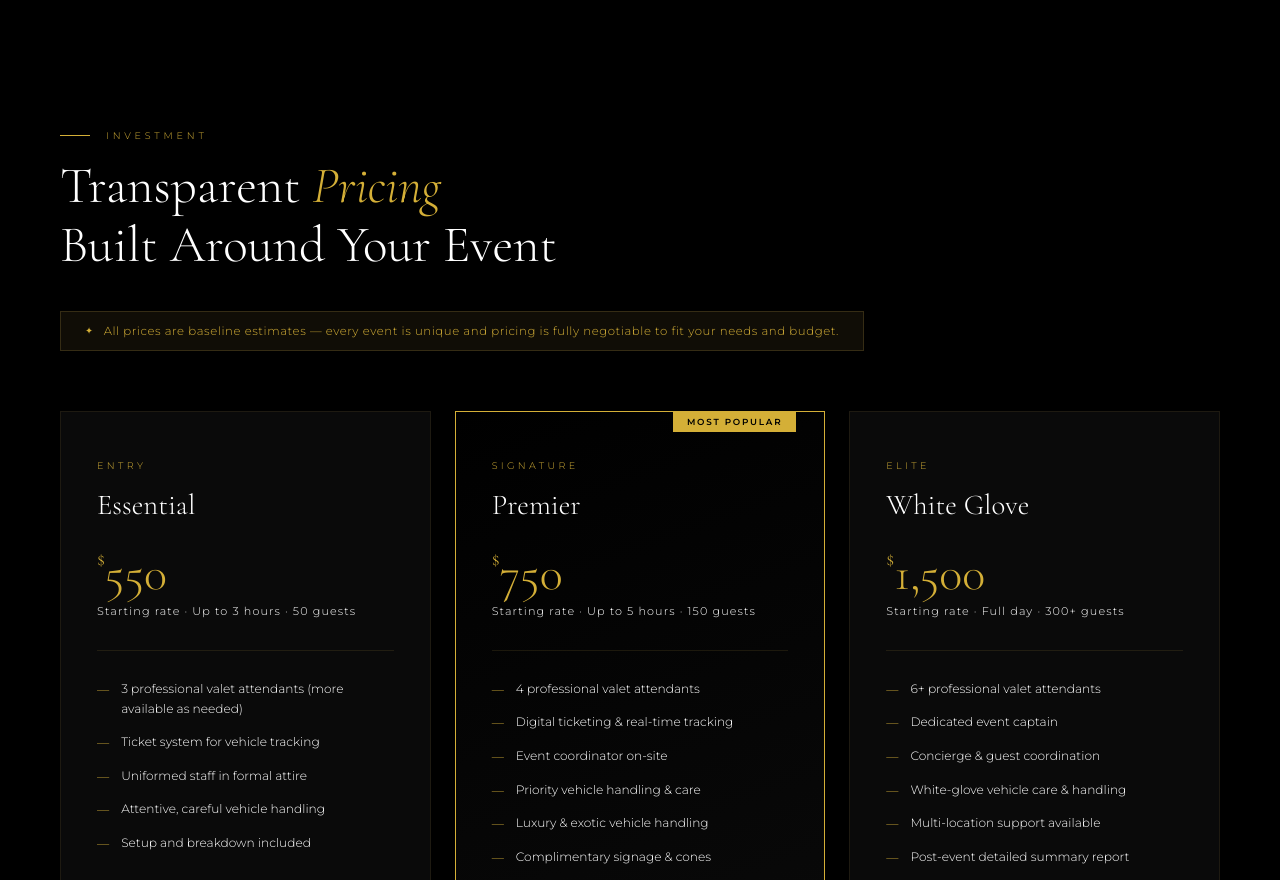
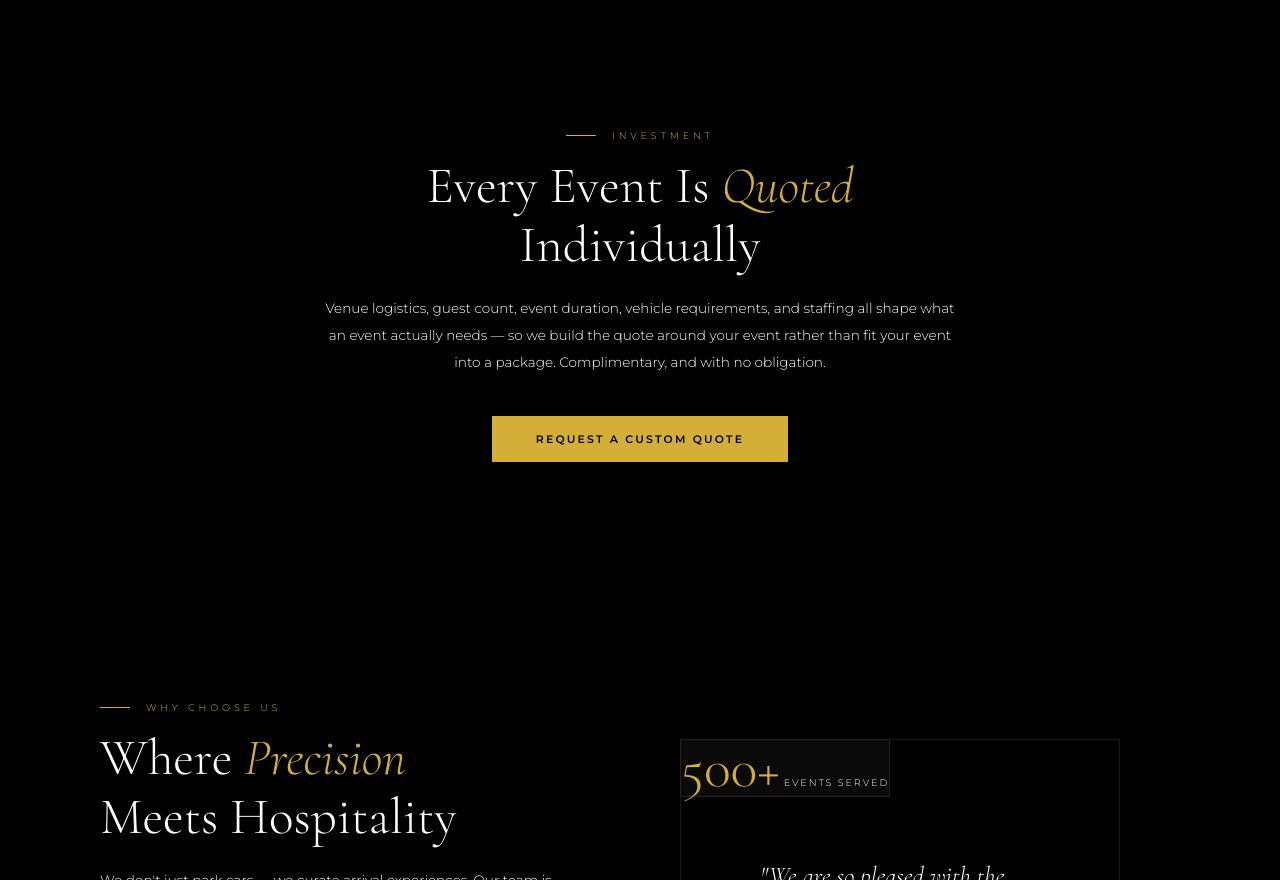
Before and after one commit to angadhuppal-cpu/prestigevalet.agency, a plain HTML site: page index.html in a window 1280 px wide. Shown: the part 1920-2800 px from the top of the page. Drawn offline with nearby package versions, Linux system fonts and the light colour scheme.

Commit message:
Refactor pricing section to quote section

```diff
--- a/index.html
+++ b/index.html
@@ -400,182 +400,94 @@
     color: var(--muted);
   }
 
-  /* PRICING */
-  #pricing {
+  /* QUOTE */
+  #quote {
     background: var(--dark-2);
     max-width: none;
     padding: 120px 60px;
   }
 
-  #pricing .inner {
-    max-width: 1200px;
+  #quote .inner {
+    max-width: 760px;
     margin: 0 auto;
+    display: flex;
+    flex-direction: column;
+    align-items: center;
+    text-align: center;
   }
 
-  .pricing-note {
-    display: inline-flex;
-    align-items: center;
-    gap: 10px;
-    background: rgba(201,168,76,0.08);
-    border: 1px solid rgba(201,168,76,0.2);
-    padding: 12px 24px;
-    margin-top: 16px;
-    margin-bottom: 60px;
-    font-size: 0.73rem;
-    color: var(--gold);
-    letter-spacing: 0.05em;
+  #quote .section-label { justify-content: center; }
+
+  .quote-body {
+    font-size: 0.85rem;
+    line-height: 2;
+    color: var(--muted);
+    max-width: 640px;
+    margin-bottom: 40px;
   }
 
-  .pricing-note::before { content: '✦'; font-size: 0.6rem; }
+  /* REVIEWS */
+  #reviews { border-top: 1px solid rgba(201,168,76,0.1); }
 
-  .pricing-grid {
+  .reviews-grid {
     display: grid;
     grid-template-columns: repeat(3, 1fr);
     gap: 24px;
-    margin-bottom: 60px;
+    margin-top: 56px;
+    align-items: start;
   }
 
-  .pricing-card {
+  .review-card {
+    border: 1px solid rgba(201,168,76,0.15);
     background: var(--dark-3);
-    border: 1px solid rgba(201,168,76,0.1);
-    padding: 48px 36px;
-    position: relative;
+    padding: 40px 32px;
+    display: flex;
+    flex-direction: column;
     transition: all 0.4s;
   }
 
-  .pricing-card.featured {
-    border-color: var(--gold);
-    background: linear-gradient(160deg, #000000 0%, var(--dark-3) 100%);
-  }
-
-  .pricing-card.featured::after {
-    content: 'MOST POPULAR';
-    position: absolute;
-    top: -1px;
-    right: 28px;
-    background: var(--gold);
-    color: var(--dark);
-    font-size: 0.55rem;
-    font-weight: 600;
-    letter-spacing: 0.2em;
-    padding: 5px 14px;
-  }
-
-  .pricing-card:hover:not(.featured) {
-    border-color: rgba(201,168,76,0.3);
+  .review-card:hover {
+    border-color: rgba(201,168,76,0.45);
     transform: translateY(-4px);
   }
 
-  .pricing-tier {
-    font-size: 0.6rem;
-    letter-spacing: 0.35em;
-    text-transform: uppercase;
+  .review-stars {
     color: var(--gold);
-    margin-bottom: 16px;
+    font-size: 0.8rem;
+    letter-spacing: 0.25em;
+    margin-bottom: 22px;
   }
 
-  .pricing-name {
-    font-family: 'Cormorant Garamond', serif;
-    font-size: 1.8rem;
-    font-weight: 300;
-    color: var(--off-white);
+  .review-text {
+    font-size: 0.8rem;
+    line-height: 2;
+    color: var(--muted);
+    flex: 1;
     margin-bottom: 28px;
   }
 
-  .pricing-price {
-    font-family: 'Cormorant Garamond', serif;
-    font-size: 3rem;
-    font-weight: 300;
-    color: var(--gold);
-    line-height: 1;
-    margin-bottom: 6px;
+  .review-meta {
+    border-top: 1px solid rgba(201,168,76,0.12);
+    padding-top: 20px;
+    display: flex;
+    flex-direction: column;
+    gap: 6px;
   }
 
-  .pricing-price sup {
-    font-size: 1.2rem;
-    vertical-align: top;
-    margin-top: 8px;
+  .review-name {
+    font-size: 0.72rem;
+    font-weight: 500;
+    letter-spacing: 0.15em;
+    text-transform: uppercase;
+    color: var(--off-white);
   }
 
-  .pricing-period {
-    font-size: 0.7rem;
-    color: var(--muted);
-    letter-spacing: 0.1em;
-    margin-bottom: 32px;
+  .review-date {
+    font-size: 0.62rem;
+    letter-spacing: 0.15em;
+    text-transform: uppercase;
+    color: var(--gold-dim);
   }
-
-  .pricing-divider {
-    width: 100%;
-    height: 1px;
-    background: rgba(201,168,76,0.12);
-    margin-bottom: 28px;
-  }
-
-  .pricing-features {
-    list-style: none;
-    margin-bottom: 36px;
-  }
-
-  .pricing-features li {
-    display: flex;
-    align-items: flex-start;
-    gap: 12px;
-    font-size: 0.76rem;
-    color: var(--text);
-    line-height: 1.7;
-    margin-bottom: 12px;
-  }
-
-  .pricing-features li::before {
-    content: '—';
-    color: var(--gold);
-    flex-shrink: 0;
-    margin-top: 1px;
-  }
-
-  .pricing-cta {
-    display: block;
-    text-align: center;
-    padding: 14px;
-    font-size: 0.65rem;
-    font-weight: 600;
-    letter-spacing: 0.2em;
-    text-transform: uppercase;
-    text-decoration: none;
-    transition: all 0.3s;
-  }
-
-  .pricing-card:not(.featured) .pricing-cta {
-    border: 1px solid rgba(201,168,76,0.3);
-    color: var(--gold);
-  }
-
-  .pricing-card:not(.featured) .pricing-cta:hover {
-    background: rgba(201,168,76,0.1);
-  }
-
-  .pricing-card.featured .pricing-cta {
-    background: var(--gold);
-    color: var(--dark);
-  }
-
-  .pricing-card.featured .pricing-cta:hover {
-    background: var(--gold-light);
-  }
-
-  .pricing-disclaimer {
-    text-align: center;
-    font-size: 0.75rem;
-    color: var(--muted);
-    line-height: 1.9;
-    max-width: 640px;
-    margin: 0 auto;
-    padding: 32px;
-    border: 1px solid rgba(201,168,76,0.1);
-    background: rgba(201,168,76,0.03);
-  }
-
-  .pricing-disclaimer strong { color: var(--gold); font-weight: 500; }
 
   /* WHY US */
   .why-grid {
@@ -999,11 +911,11 @@
     .nav-links { display: none; }
 
     section { padding: 80px 24px; }
-    #pricing, #contact { padding: 80px 24px; }
+    #quote, #contact { padding: 80px 24px; }
     footer { padding: 40px 24px; flex-direction: column; align-items: flex-start; }
 
     .services-grid { grid-template-columns: 1fr; }
-    .pricing-grid { grid-template-columns: 1fr; }
+    .reviews-grid { grid-template-columns: 1fr; }
     .why-grid { grid-template-columns: 1fr; }
     .why-visual { display: none; }
     .process-steps { grid-template-columns: 1fr 1fr; }
@@ -1019,7 +931,7 @@
   <a href="#" class="nav-logo">Prestige <span>Valet Co.</span></a>
   <ul class="nav-links">
     <li><a href="#services">Services</a></li>
-    <li><a href="#pricing">Pricing</a></li>
+    <li><a href="#reviews">Reviews</a></li>
     <li><a href="#about">About</a></li>
     <li><a href="#process">How It Works</a></li>
     <li><a href="#contact">Contact</a></li>
@@ -1089,71 +1001,13 @@
   </div>
 </section>
 
-<!-- PRICING -->
-<div id="pricing">
+<!-- QUOTE -->
+<div id="quote">
   <div class="inner">
     <p class="section-label">Investment</p>
-    <h2 class="section-title">Transparent <em>Pricing</em><br>Built Around Your Event</h2>
-    <div class="pricing-note">All prices are baseline estimates — every event is unique and pricing is fully negotiable to fit your needs and budget.</div>
-
-    <div class="pricing-grid">
-      <div class="pricing-card">
-        <p class="pricing-tier">Entry</p>
-        <h3 class="pricing-name">Essential</h3>
-        <div class="pricing-price"><sup>$</sup>550</div>
-        <p class="pricing-period">Starting rate · Up to 3 hours · 50 guests</p>
-        <div class="pricing-divider"></div>
-        <ul class="pricing-features">
-          <li>3 professional valet attendants (more available as needed)</li>
-          <li>Ticket system for vehicle tracking</li>
-
-          <li>Uniformed staff in formal attire</li>
-          <li>Attentive, careful vehicle handling</li>
-          <li>Setup and breakdown included</li>
-        </ul>
-        <a href="#contact" class="pricing-cta">Get a Custom Quote</a>
-      </div>
-
-      <div class="pricing-card featured">
-        <p class="pricing-tier">Signature</p>
-        <h3 class="pricing-name">Premier</h3>
-        <div class="pricing-price"><sup>$</sup>750</div>
-        <p class="pricing-period">Starting rate · Up to 5 hours · 150 guests</p>
-        <div class="pricing-divider"></div>
-        <ul class="pricing-features">
-          <li>4 professional valet attendants</li>
-          <li>Digital ticketing & real-time tracking</li>
-
-          <li>Event coordinator on-site</li>
-          <li>Priority vehicle handling & care</li>
-          <li>Luxury & exotic vehicle handling</li>
-          <li>Complimentary signage & cones</li>
-        </ul>
-        <a href="#contact" class="pricing-cta">Get a Custom Quote</a>
-      </div>
-
-      <div class="pricing-card">
-        <p class="pricing-tier">Elite</p>
-        <h3 class="pricing-name">White Glove</h3>
-        <div class="pricing-price"><sup>$</sup>1,500</div>
-        <p class="pricing-period">Starting rate · Full day · 300+ guests</p>
-        <div class="pricing-divider"></div>
-        <ul class="pricing-features">
-          <li>6+ professional valet attendants</li>
-          <li>Dedicated event captain</li>
-
-          <li>Concierge & guest coordination</li>
-          <li>White-glove vehicle care & handling</li>
-          <li>Multi-location support available</li>
-          <li>Post-event detailed summary report</li>
-        </ul>
-        <a href="#contact" class="pricing-cta">Get a Custom Quote</a>
-      </div>
-    </div>
-
-    <div class="pricing-disclaimer">
-      <strong>✦ All pricing is flexible and negotiable.</strong> The rates above are starting baselines only. Every event is unique — venue logistics, guest count, event duration, special vehicle requirements, and staffing needs all influence the final quote. We will work with you to craft a package that delivers exceptional service within your budget. <strong>Contact us for a complimentary, no-obligation custom quote.</strong>
-    </div>
+    <h2 class="section-title">Every Event Is <em>Quoted</em><br>Individually</h2>
+    <p class="quote-body">Venue logistics, guest count, event duration, vehicle requirements, and staffing all shape what an event actually needs — so we build the quote around your event rather than fit your event into a package. Complimentary, and with no obligation.</p>
+    <a href="#contact" class="btn-primary">Request a Custom Quote</a>
   </div>
 </div>
 
@@ -1198,8 +1052,8 @@
     <div class="why-visual">
       <div class="why-box"></div>
       <div class="why-inner-content">
-        <p class="why-quote">"The valet team was nothing short of extraordinary. Every guest commented on the professionalism."</p>
-        <p class="why-author">— A Satisfied Client, Private Wedding</p>
+        <p class="why-quote">"We are so pleased with the team's professionalism, responsiveness, and received ZERO complaints from over 40 cars they handled for us!"</p>
+        <p class="why-author">— Attalia G., Verified Review</p>
       </div>
       <div class="why-box">
         <span class="why-stat">500+</span>
@@ -1209,6 +1063,42 @@
   </div>
 </section>
 
+
+<!-- REVIEWS -->
+<section id="reviews">
+  <p class="section-label">Client Reviews</p>
+  <h2 class="section-title">What Our <em>Clients</em> Say</h2>
+  <div class="reviews-grid">
+
+    <article class="review-card">
+      <p class="review-stars" aria-label="Rated 5 out of 5">★★★★★</p>
+      <p class="review-text">"Prestige really made our residential event so much easier on us, our neighbors (the neighbors anxiety-ridden dog), and general traffic. We are so pleased with the team's professionalism, responsiveness, and received ZERO complaints from over 40 cars they handled for us! So grateful!"</p>
+      <div class="review-meta">
+        <span class="review-name">Attalia G.</span>
+        <span class="review-date">Jul 21, 2026 · Verified</span>
+      </div>
+    </article>
+
+    <article class="review-card">
+      <p class="review-stars" aria-label="Rated 5 out of 5">★★★★★</p>
+      <p class="review-text">"All valet members were in professional attire and were respectful and nice. Overall great service and would definitely recommend."</p>
+      <div class="review-meta">
+        <span class="review-name">Sujaan H.</span>
+        <span class="review-date">May 26, 2026</span>
+      </div>
+    </article>
+
+    <article class="review-card">
+      <p class="review-stars" aria-label="Rated 5 out of 5">★★★★★</p>
+      <p class="review-text">"Very nice service"</p>
+      <div class="review-meta">
+        <span class="review-name">Ekam S.</span>
+        <span class="review-date">May 26, 2026</span>
+      </div>
+    </article>
+
+  </div>
+</section>
 
 <!-- CTA BANNER -->
 <div class="cta-banner">
@@ -1236,7 +1126,7 @@
     <div class="process-step">
       <div class="process-num">02</div>
       <h3 class="process-title">Custom Quote</h3>
-      <p class="process-desc">We'll craft a personalized, itemized proposal within 24 hours. All pricing is transparent and fully negotiable.</p>
+      <p class="process-desc">We'll craft a personalized, itemized proposal within 24 hours, built around your event's specific requirements.</p>
     </div>
     <div class="process-step">
       <div class="process-num">03</div>
@@ -1362,7 +1252,7 @@
   <div class="footer-logo">Prestige <span>Valet Co.</span></div>
   <ul class="footer-links">
     <li><a href="#services">Services</a></li>
-    <li><a href="#pricing">Pricing</a></li>
+    <li><a href="#reviews">Reviews</a></li>
     <li><a href="#about">About</a></li>
     <li><a href="#process">How It Works</a></li>
     <li><a href="#contact">Contact</a></li>
@@ -1419,7 +1309,7 @@
     });
   }, { threshold: 0.1 });
 
-  document.querySelectorAll('.service-card, .pricing-card, .process-step, .why-point').forEach(el => {
+  document.querySelectorAll('.service-card, .review-card, .process-step, .why-point').forEach(el => {
     el.style.opacity = '0';
     el.style.transform = 'translateY(20px)';
     el.style.transition = 'opacity 0.6s ease, transform 0.6s ease';
```
